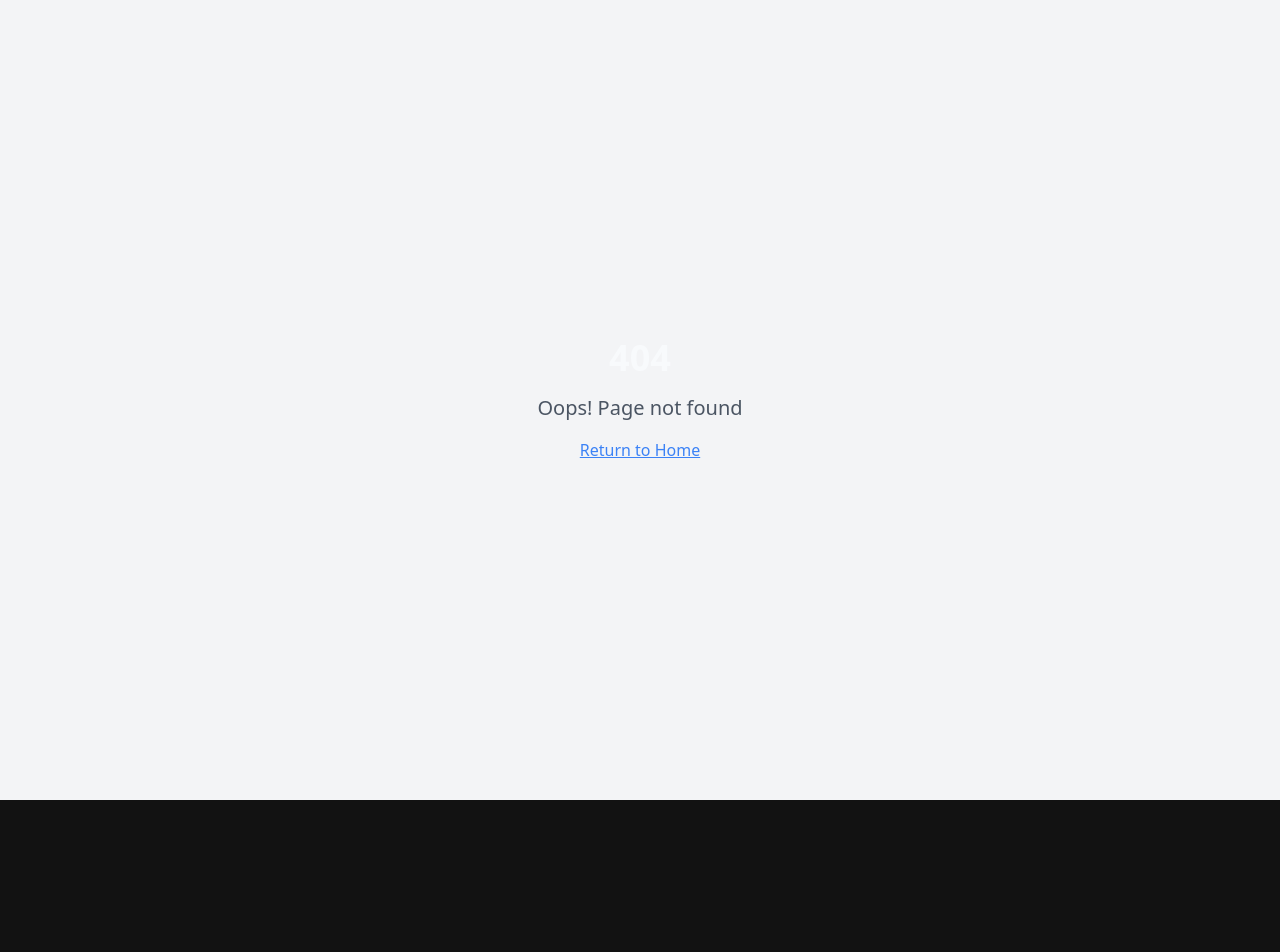
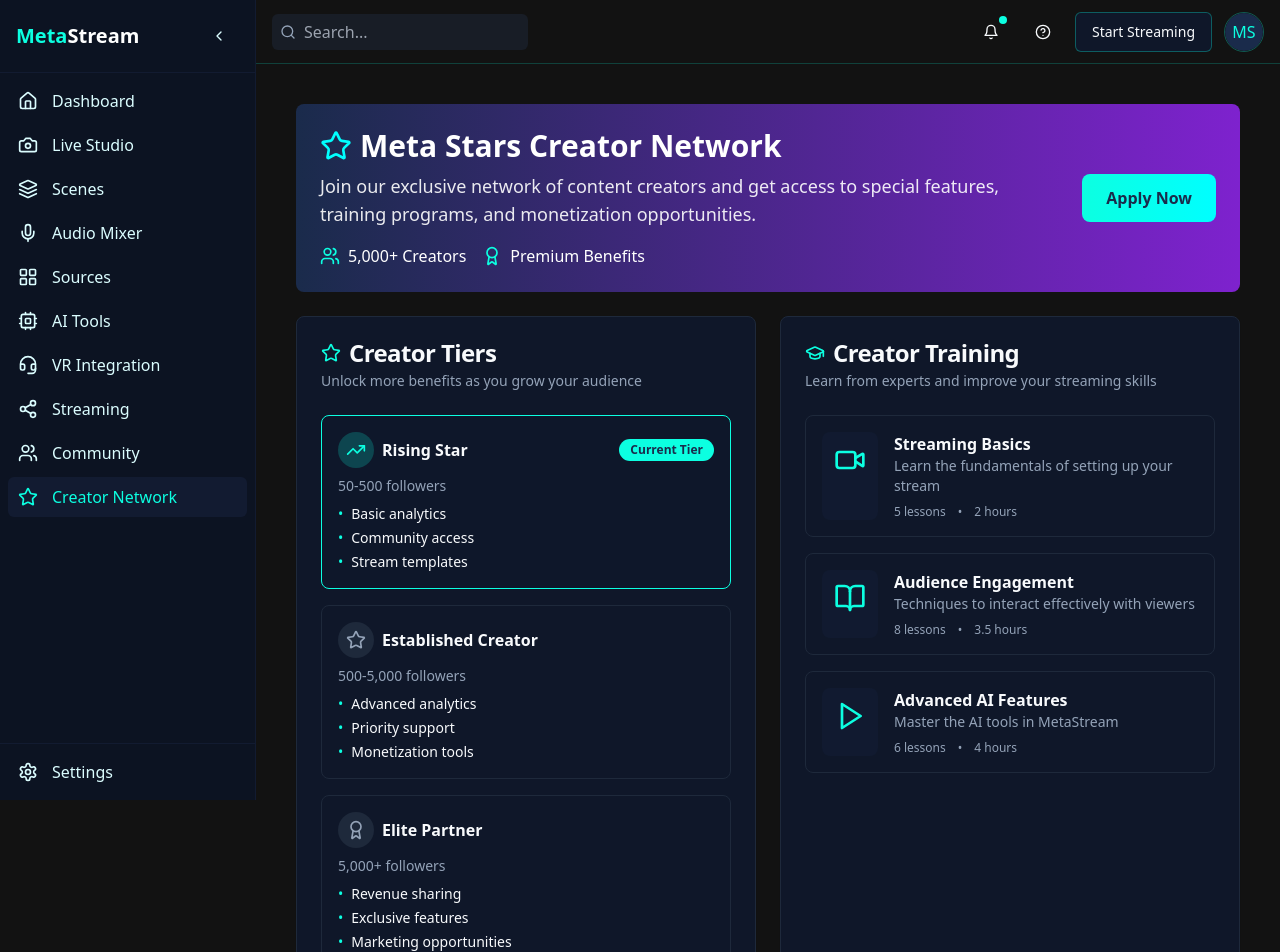
Before and after one commit to DLEGLOBAL/metaverse-stream-ai, a React (Vite) app: page /dashboard/creator-network in a window 1280 px wide. Before the commit this address had no page. Shown: the top 952 px of the page. Before the commit the page ends 800 px from the top, so only its background shows below. Built offline with nearby package versions, Linux system fonts and the light colour scheme.

Commit message:
Add Meta Stars and Creator Training pages
Add new pages for Meta Stars and Creator Training.

```diff
--- a/package.json
+++ b/package.json
@@ -52,6 +52,7 @@
     "react": "^18.3.1",
     "react-day-picker": "^8.10.1",
     "react-dom": "^18.3.1",
+    "react-helmet": "^6.1.0",
     "react-hook-form": "^7.53.0",
     "react-resizable-panels": "^2.1.3",
     "react-router-dom": "^6.26.2",
--- a/src/App.tsx
+++ b/src/App.tsx
@@ -15,6 +15,7 @@ import VRIntegration from "./pages/VRIntegration";
 import Streaming from "./pages/Streaming";
 import Community from "./pages/Community";
 import Settings from "./pages/Settings";
+import CreatorNetwork from "./pages/CreatorNetwork";
 import NotFound from "./pages/NotFound";
 import { AppProvider } from "./contexts/AppContext";
 
@@ -38,6 +39,7 @@ const App = () => (
             <Route path="/dashboard/vr" element={<VRIntegration />} />
             <Route path="/dashboard/streaming" element={<Streaming />} />
             <Route path="/dashboard/community" element={<Community />} />
+            <Route path="/dashboard/creator-network" element={<CreatorNetwork />} />
             <Route path="/dashboard/settings" element={<Settings />} />
             <Route path="*" element={<NotFound />} />
           </Routes>
--- /dev/null
+++ b/src/components/creator/CreatorCTA.tsx
@@ -0,0 +1,31 @@
+
+import React from 'react';
+import { Card } from '@/components/ui/card';
+
+const CreatorCTA = () => {
+  return (
+    <Card className="w-full overflow-hidden">
+      <div className="bg-feature-gradient text-white p-6">
+        <div className="flex flex-col md:flex-row justify-between items-center gap-6">
+          <div className="flex-1">
+            <h2 className="text-2xl font-bold mb-2">Ready to take your streaming to the next level?</h2>
+            <p className="opacity-90">
+              Apply to join our exclusive creator network today and unlock premium features,
+              training resources, and monetization opportunities.
+            </p>
+          </div>
+          <div className="flex gap-4">
+            <button className="bg-white hover:bg-white/90 text-meta-dark-blue transition-colors px-6 py-3 rounded-lg font-semibold">
+              Apply Now
+            </button>
+            <button className="border border-white text-white hover:bg-white/10 transition-colors px-6 py-3 rounded-lg font-semibold">
+              Learn More
+            </button>
+          </div>
+        </div>
+      </div>
+    </Card>
+  );
+};
+
+export default CreatorCTA;
--- /dev/null
+++ b/src/components/creator/CreatorHeader.tsx
@@ -0,0 +1,38 @@
+
+import React from 'react';
+import { Star, Users, Award } from 'lucide-react';
+
+const CreatorHeader = () => {
+  return (
+    <div className="rounded-lg bg-gradient-to-r from-meta-dark-blue to-meta-purple p-6 text-white">
+      <div className="flex flex-col md:flex-row justify-between items-center gap-4">
+        <div className="flex-1">
+          <h1 className="text-3xl font-bold flex items-center gap-2">
+            <Star className="h-8 w-8 text-meta-cyan" />
+            Meta Stars Creator Network
+          </h1>
+          <p className="mt-2 text-lg opacity-90">
+            Join our exclusive network of content creators and get access to special features, training programs, and monetization opportunities.
+          </p>
+          <div className="flex gap-4 mt-4">
+            <div className="flex items-center gap-2">
+              <Users className="h-5 w-5 text-meta-teal" />
+              <span>5,000+ Creators</span>
+            </div>
+            <div className="flex items-center gap-2">
+              <Award className="h-5 w-5 text-meta-teal" />
+              <span>Premium Benefits</span>
+            </div>
+          </div>
+        </div>
+        <div className="flex-shrink-0">
+          <button className="bg-button-gradient hover:opacity-90 transition-opacity text-meta-dark-blue font-semibold px-6 py-3 rounded-lg">
+            Apply Now
+          </button>
+        </div>
+      </div>
+    </div>
+  );
+};
+
+export default CreatorHeader;
--- /dev/null
+++ b/src/components/creator/CreatorTiers.tsx
@@ -0,0 +1,78 @@
+
+import React from 'react';
+import { Card, CardContent, CardDescription, CardFooter, CardHeader, CardTitle } from '@/components/ui/card';
+import { Badge } from '@/components/ui/badge';
+import { Star, TrendingUp, Award } from 'lucide-react';
+
+const CreatorTiers = () => {
+  return (
+    <Card className="w-full">
+      <CardHeader>
+        <CardTitle className="flex items-center gap-2">
+          <Star className="h-5 w-5 text-meta-teal" />
+          Creator Tiers
+        </CardTitle>
+        <CardDescription>
+          Unlock more benefits as you grow your audience
+        </CardDescription>
+      </CardHeader>
+      <CardContent className="space-y-4">
+        <TierCard
+          title="Rising Star"
+          icon={<TrendingUp className="h-5 w-5" />}
+          requirements="50-500 followers"
+          benefits={["Basic analytics", "Community access", "Stream templates"]}
+          active={true}
+        />
+
+        <TierCard
+          title="Established Creator"
+          icon={<Star className="h-5 w-5" />}
+          requirements="500-5,000 followers"
+          benefits={["Advanced analytics", "Priority support", "Monetization tools"]}
+          active={false}
+        />
+
+        <TierCard
+          title="Elite Partner"
+          icon={<Award className="h-5 w-5" />}
+          requirements="5,000+ followers"
+          benefits={["Revenue sharing", "Exclusive features", "Marketing opportunities"]}
+          active={false}
+        />
+      </CardContent>
+    </Card>
+  );
+};
+
+interface TierCardProps {
+  title: string;
+  icon: React.ReactNode;
+  requirements: string;
+  benefits: string[];
+  active: boolean;
+}
+
+const TierCard = ({ title, icon, requirements, benefits, active }: TierCardProps) => (
+  <div className={`border rounded-lg p-4 ${active ? 'border-meta-teal bg-sidebar-accent/10' : 'border-border'}`}>
+    <div className="flex justify-between items-center mb-2">
+      <div className="flex items-center gap-2">
+        <div className={`p-2 rounded-full ${active ? 'bg-meta-teal/20 text-meta-teal' : 'bg-muted text-muted-foreground'}`}>
+          {icon}
+        </div>
+        <h3 className="font-semibold">{title}</h3>
+      </div>
+      {active && <Badge className="bg-meta-teal text-meta-dark-blue">Current Tier</Badge>}
+    </div>
+    <p className="text-sm text-muted-foreground mb-2">{requirements}</p>
+    <ul className="space-y-1">
+      {benefits.map((benefit, index) => (
+        <li key={index} className="text-sm flex items-center gap-2">
+          <span className="text-meta-teal">•</span> {benefit}
+        </li>
+      ))}
+    </ul>
+  </div>
+);
+
+export default CreatorTiers;
--- /dev/null
+++ b/src/components/creator/TrainingPrograms.tsx
@@ -0,0 +1,72 @@
+
+import React from 'react';
+import { Card, CardContent, CardDescription, CardHeader, CardTitle } from '@/components/ui/card';
+import { GraduationCap, BookOpen, Play, Video } from 'lucide-react';
+
+const TrainingPrograms = () => {
+  return (
+    <Card className="w-full">
+      <CardHeader>
+        <CardTitle className="flex items-center gap-2">
+          <GraduationCap className="h-5 w-5 text-meta-teal" />
+          Creator Training
+        </CardTitle>
+        <CardDescription>
+          Learn from experts and improve your streaming skills
+        </CardDescription>
+      </CardHeader>
+      <CardContent className="space-y-4">
+        <TrainingCard
+          title="Streaming Basics"
+          description="Learn the fundamentals of setting up your stream"
+          lessons={5}
+          duration="2 hours"
+          icon={<Video className="h-8 w-8" />}
+        />
+
+        <TrainingCard
+          title="Audience Engagement"
+          description="Techniques to interact effectively with viewers"
+          lessons={8}
+          duration="3.5 hours"
+          icon={<BookOpen className="h-8 w-8" />}
+        />
+
+        <TrainingCard
+          title="Advanced AI Features"
+          description="Master the AI tools in MetaStream"
+          lessons={6}
+          duration="4 hours"
+          icon={<Play className="h-8 w-8" />}
+        />
+      </CardContent>
+    </Card>
+  );
+};
+
+interface TrainingCardProps {
+  title: string;
+  description: string;
+  lessons: number;
+  duration: string;
+  icon: React.ReactNode;
+}
+
+const TrainingCard = ({ title, description, lessons, duration, icon }: TrainingCardProps) => (
+  <div className="flex gap-4 p-4 border border-border rounded-lg hover:border-meta-teal/50 hover:bg-sidebar-accent/5 transition-colors cursor-pointer">
+    <div className="flex-shrink-0 bg-meta-dark-blue/20 text-meta-teal p-3 rounded-lg">
+      {icon}
+    </div>
+    <div className="flex-1">
+      <h3 className="font-semibold">{title}</h3>
+      <p className="text-sm text-muted-foreground mb-2">{description}</p>
+      <div className="flex gap-3 text-xs text-muted-foreground">
+        <span>{lessons} lessons</span>
+        <span>•</span>
+        <span>{duration}</span>
+      </div>
+    </div>
+  </div>
+);
+
+export default TrainingPrograms;
--- a/src/components/dashboard/Sidebar.tsx
+++ b/src/components/dashboard/Sidebar.tsx
@@ -14,6 +14,7 @@ import {
   Mic,
   Settings,
   Share2,
+  Star,
   Users
 } from 'lucide-react';
 
@@ -110,6 +111,13 @@ const Sidebar = ({ collapsed, toggleSidebar }: SidebarProps) => {
             collapsed={collapsed}
             active={location.pathname === '/dashboard/community'}
           />
+          <SidebarItem
+            icon={<Star size={iconSize} />}
+            label="Creator Network"
+            to="/dashboard/creator-network"
+            collapsed={collapsed}
+            active={location.pathname === '/dashboard/creator-network'}
+          />
         </nav>
       </div>
 
--- /dev/null
+++ b/src/components/layouts/DashboardLayout.tsx
@@ -0,0 +1,26 @@
+
+import React from 'react';
+import { useState } from 'react';
+import Sidebar from '@/components/dashboard/Sidebar';
+import Header from '@/components/dashboard/Header';
+
+type DashboardLayoutProps = {
+  children: React.ReactNode;
+};
+
+const DashboardLayout = ({ children }: DashboardLayoutProps) => {
+  const [sidebarCollapsed, setSidebarCollapsed] = useState(false);
+
+  return (
+    <div className="min-h-screen bg-meta-slate">
+      <Sidebar collapsed={sidebarCollapsed} toggleSidebar={() => setSidebarCollapsed(!sidebarCollapsed)} />
+      <Header sidebarCollapsed={sidebarCollapsed} />
+
+      <main className={`pt-20 px-4 pb-4 transition-all duration-300 ${sidebarCollapsed ? 'ml-16' : 'ml-64'}`}>
+        {children}
+      </main>
+    </div>
+  );
+};
+
+export default DashboardLayout;
--- /dev/null
+++ b/src/pages/CreatorNetwork.tsx
@@ -0,0 +1,30 @@
+
+import React from 'react';
+import { Helmet } from 'react-helmet';
+import CreatorHeader from '@/components/creator/CreatorHeader';
+import CreatorTiers from '@/components/creator/CreatorTiers';
+import TrainingPrograms from '@/components/creator/TrainingPrograms';
+import CreatorCTA from '@/components/creator/CreatorCTA';
+import DashboardLayout from '@/components/layouts/DashboardLayout';
+
+const CreatorNetwork = () => {
+  return (
+    <>
+      <Helmet>
+        <title>Creator Network | MetaStream</title>
+      </Helmet>
+      <DashboardLayout>
+        <div className="flex flex-col gap-6 p-6">
+          <CreatorHeader />
+          <div className="grid grid-cols-1 md:grid-cols-2 gap-6">
+            <CreatorTiers />
+            <TrainingPrograms />
+          </div>
+          <CreatorCTA />
+        </div>
+      </DashboardLayout>
+    </>
+  );
+};
+
+export default CreatorNetwork;
```
Also changed, not shown: 1 other file (tests, documents, lock files or other folders).
